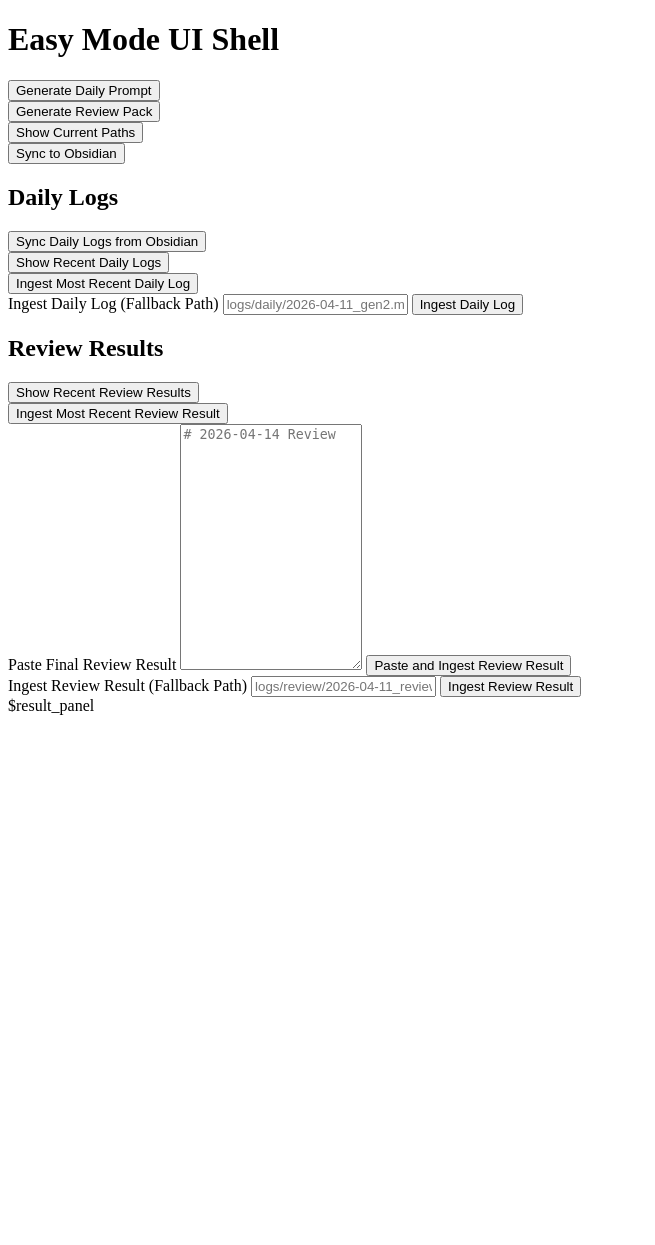
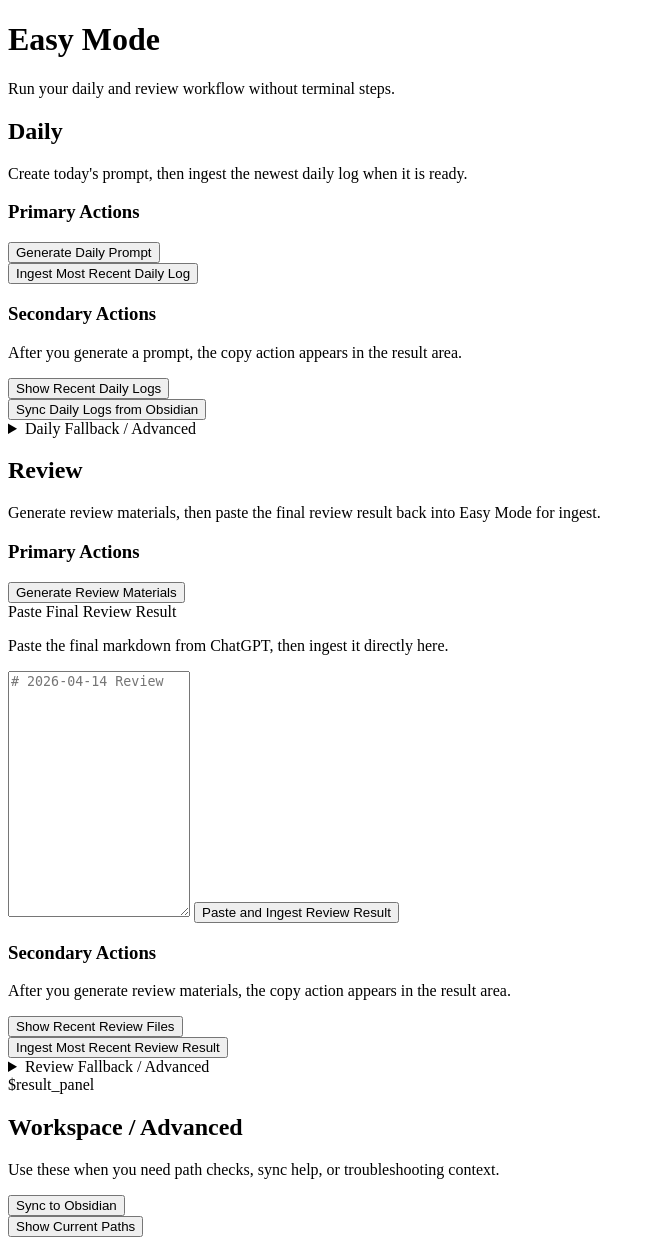
Before and after one commit to chrisge616/english_study, a Python web app: template ui_shell/templates/index.html in a window 1280 px wide. Shown: the whole page, without its empty margins (0-655 px from the left). Before the commit the page ends 715 px from the top, so only its background shows below. Run offline with Jinja, Linux system fonts and the light colour scheme; the template is opened without the code that fills it, so the values that code supplies are empty.

Commit message:
restructure Easy Mode UI workflow hierarchy

```diff
--- a/ui_shell/templates/index.html
+++ b/ui_shell/templates/index.html
@@ -7,33 +7,20 @@
 </head>
 <body>
   <main>
-    <h1>Easy Mode UI Shell</h1>
+    <header>
+      <h1>Easy Mode</h1>
+      <p>Run your daily and review workflow without terminal steps.</p>
+    </header>
+
+    <section aria-labelledby="daily-workflow">
+      <h2 id="daily-workflow">Daily</h2>
+      <p>Create today's prompt, then ingest the newest daily log when it is ready.</p>
+
+      <section aria-labelledby="daily-primary-actions">
+        <h3 id="daily-primary-actions">Primary Actions</h3>
 
         <form method="post" action="/action">
           <button type="submit" name="action" value="generate_daily_prompt">Generate Daily Prompt</button>
-    </form>
-
-    <form method="post" action="/action">
-      <button type="submit" name="action" value="generate_review_pack">Generate Review Pack</button>
-    </form>
-
-    <form method="post" action="/action">
-      <button type="submit" name="action" value="get_current_paths">Show Current Paths</button>
-    </form>
-
-    <form method="post" action="/action">
-      <button type="submit" name="action" value="sync_to_obsidian">Sync to Obsidian</button>
-    </form>
-
-    <section>
-      <h2>Daily Logs</h2>
-
-      <form method="post" action="/action">
-        <button type="submit" name="action" value="sync_daily_logs">Sync Daily Logs from Obsidian</button>
-      </form>
-
-      <form method="post" action="/action">
-        <button type="submit" name="action" value="show_recent_daily_logs">Show Recent Daily Logs</button>
         </form>
 
         <form method="post" action="/action">
@@ -41,37 +28,86 @@
         </form>
       </section>
 
+      <section aria-labelledby="daily-secondary-actions">
+        <h3 id="daily-secondary-actions">Secondary Actions</h3>
+        <p>After you generate a prompt, the copy action appears in the result area.</p>
+
         <form method="post" action="/action">
-      <label for="daily-log-path">Ingest Daily Log (Fallback Path)</label>
+          <button type="submit" name="action" value="show_recent_daily_logs">Show Recent Daily Logs</button>
+        </form>
+
+        <form method="post" action="/action">
+          <button type="submit" name="action" value="sync_daily_logs">Sync Daily Logs from Obsidian</button>
+        </form>
+      </section>
+
+      <details>
+        <summary>Daily Fallback / Advanced</summary>
+        <form method="post" action="/action">
+          <label for="daily-log-path">Ingest Daily Log from a Manual Path</label>
           <input id="daily-log-path" type="text" name="path" placeholder="logs/daily/2026-04-11_gen2.md">
           <button type="submit" name="action" value="ingest_daily_log">Ingest Daily Log</button>
         </form>
+      </details>
+    </section>
 
-    <section>
-      <h2>Review Results</h2>
+    <section aria-labelledby="review-workflow">
+      <h2 id="review-workflow">Review</h2>
+      <p>Generate review materials, then paste the final review result back into Easy Mode for ingest.</p>
+
+      <section aria-labelledby="review-primary-actions">
+        <h3 id="review-primary-actions">Primary Actions</h3>
 
         <form method="post" action="/action">
-        <button type="submit" name="action" value="show_recent_review_logs">Show Recent Review Results</button>
+          <button type="submit" name="action" value="generate_review_pack">Generate Review Materials</button>
+        </form>
+
+        <form method="post" action="/action">
+          <label for="review-markdown">Paste Final Review Result</label>
+          <p>Paste the final markdown from ChatGPT, then ingest it directly here.</p>
+          <textarea id="review-markdown" name="review_markdown" rows="16" placeholder="# 2026-04-14 Review"></textarea>
+          <button type="submit" name="action" value="ingest_pasted_review_markdown">Paste and Ingest Review Result</button>
+        </form>
+      </section>
+
+      <section aria-labelledby="review-secondary-actions">
+        <h3 id="review-secondary-actions">Secondary Actions</h3>
+        <p>After you generate review materials, the copy action appears in the result area.</p>
+
+        <form method="post" action="/action">
+          <button type="submit" name="action" value="show_recent_review_logs">Show Recent Review Files</button>
         </form>
 
         <form method="post" action="/action">
           <button type="submit" name="action" value="ingest_most_recent_review_log">Ingest Most Recent Review Result</button>
         </form>
-
-      <form method="post" action="/action">
-        <label for="review-markdown">Paste Final Review Result</label>
-        <textarea id="review-markdown" name="review_markdown" rows="16" placeholder="# 2026-04-14 Review"></textarea>
-        <button type="submit" name="action" value="ingest_pasted_review_markdown">Paste and Ingest Review Result</button>
-      </form>
       </section>
 
+      <details>
+        <summary>Review Fallback / Advanced</summary>
+        <p>Use this only when you need the file-based fallback path.</p>
         <form method="post" action="/action">
-      <label for="review-log-path">Ingest Review Result (Fallback Path)</label>
+          <label for="review-log-path">Ingest Review Result from a Manual Path</label>
           <input id="review-log-path" type="text" name="path" placeholder="logs/review/2026-04-11_review.md">
           <button type="submit" name="action" value="ingest_review_log">Ingest Review Result</button>
         </form>
+      </details>
+    </section>
 
     $result_panel
+
+    <section aria-labelledby="workspace-advanced">
+      <h2 id="workspace-advanced">Workspace / Advanced</h2>
+      <p>Use these when you need path checks, sync help, or troubleshooting context.</p>
+
+      <form method="post" action="/action">
+        <button type="submit" name="action" value="sync_to_obsidian">Sync to Obsidian</button>
+      </form>
+
+      <form method="post" action="/action">
+        <button type="submit" name="action" value="get_current_paths">Show Current Paths</button>
+      </form>
+    </section>
   </main>
   <script>
     document.addEventListener("click", async (event) => {
@@ -83,7 +119,7 @@
       const targetId = button.getAttribute("data-copy-target");
       const successMessage = button.getAttribute("data-copy-success") || "Copied to clipboard.";
       const source = document.getElementById(targetId);
-      const status = button.parentElement ? button.parentElement.querySelector('[aria-live="polite"]') : document.getElementById("copy-status");
+      const status = button.parentElement ? button.parentElement.querySelector('[aria-live="polite"]') : null;
       if (!source) {
         if (status) {
           status.textContent = "Could not find the text to copy.";
```
Also changed, not shown: ui_shell/viewmodels.py (+97 -50 lines). Lines whose indentation alone changed are shown as unchanged.
